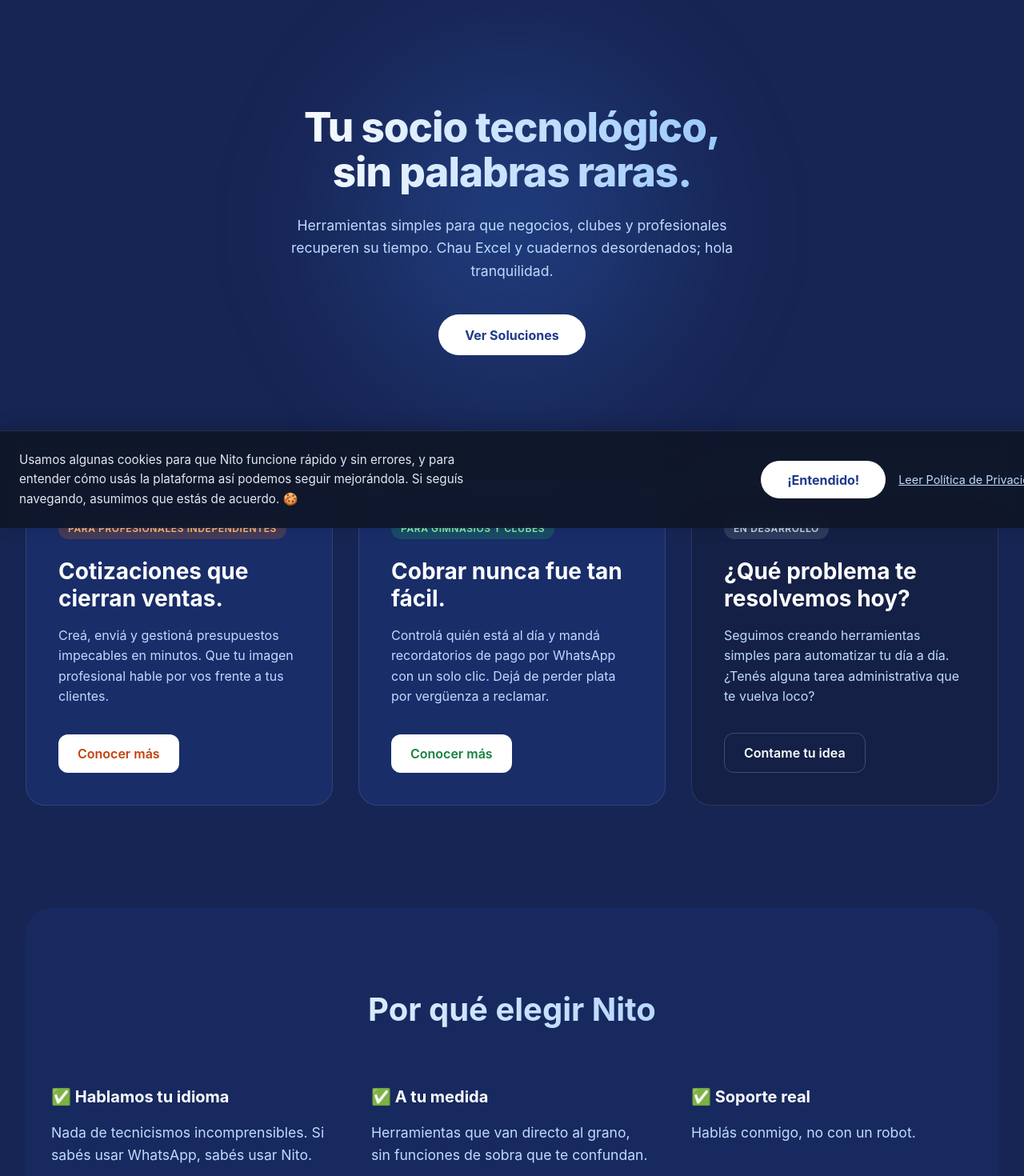
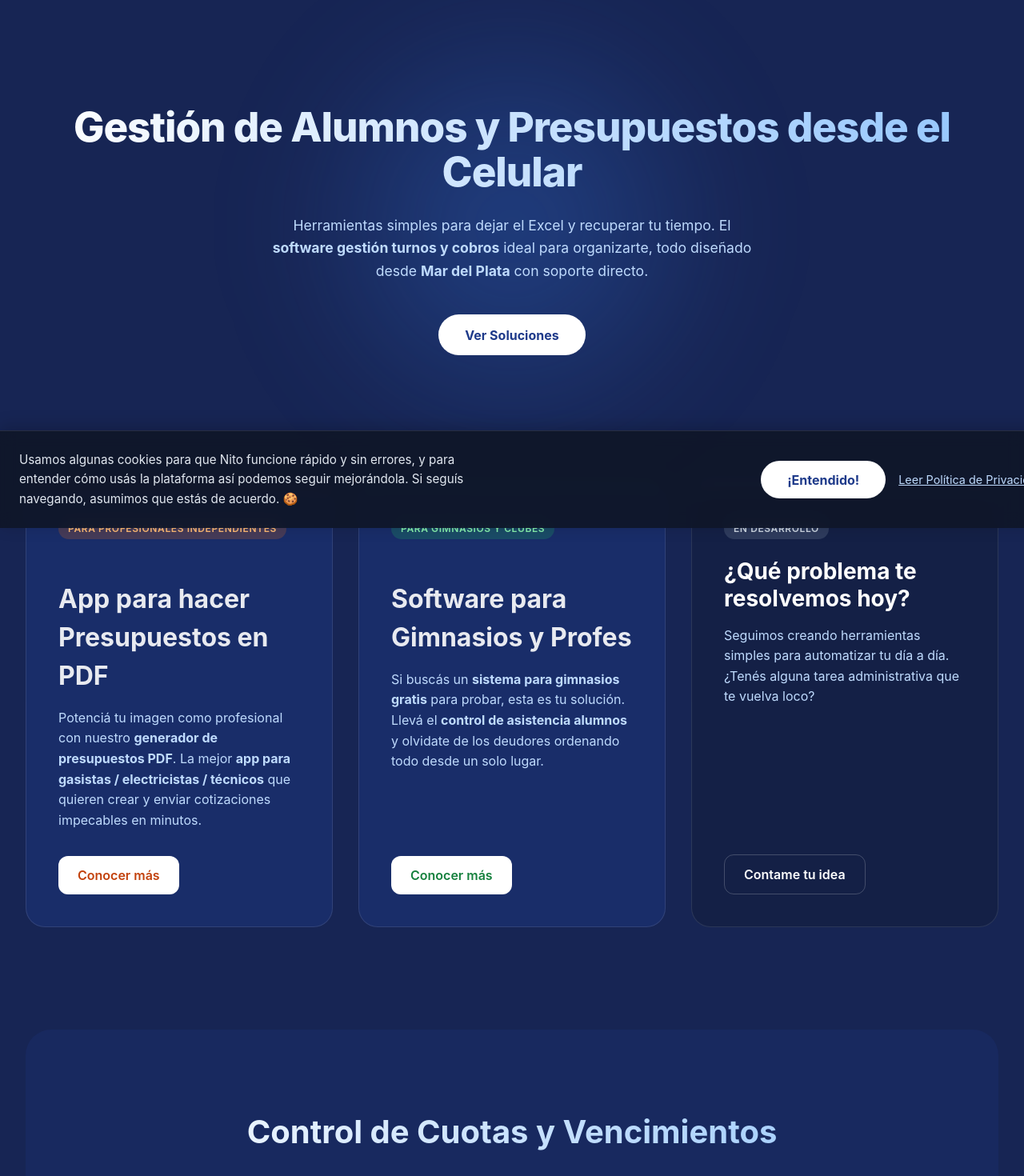
Before and after one commit to juanpablo-mdp/nito-landing, a React (Vite) app: page / in a window 1280 px wide. Shown: the part 140-1610 px from the top of the page at 80% size. Built offline with nearby package versions, Linux system fonts and the light colour scheme.

Commit message:
SEO optimizaciones

```diff
--- a/index.html
+++ b/index.html
@@ -5,15 +5,16 @@
   <meta charset="UTF-8" />
   <link rel="icon" type="image/png" href="/favicon.png" />
   <meta name="viewport" content="width=device-width, initial-scale=1.0" />
-  <title>Nito Presupuestador</title>
+  <title>Sistema de Gestión para Gimnasios y Presupuestos PDF | Nito App Argentina</title>
   <meta name="description"
-    content="Gestiona, envía y cobra más rápido. La herramienta definitiva para emprendedores." />
+    content="Dejá el Excel. App para control de cuotas de gimnasios, alumnos y generación de presupuestos en PDF desde el celular. Probá gratis. Soporte en Argentina." />
+  <meta name="google-site-verification" content="z5F0hcjxLKG2mK35R5qO2ULtbgigh2HnyGJPryhbn-Q" />
   <!-- Meta Pixel Code -->
   <script>
     !function (f, b, e, v, n, t, s) {
       if (f.fbq) return; n = f.fbq = function () {
         n.callMethod ?
-        n.callMethod.apply(n, arguments) : n.queue.push(arguments)
+          n.callMethod.apply(n, arguments) : n.queue.push(arguments)
       };
       if (!f._fbq) f._fbq = n; n.push = n; n.loaded = !0; n.version = '2.0';
       n.queue = []; t = b.createElement(e); t.async = !0;
--- a/src/App.tsx
+++ b/src/App.tsx
@@ -18,9 +18,9 @@
 
       <main>
         <section className="hero">
-          <h1>Tu socio tecnológico,<br />sin palabras raras.</h1>
+          <h1>Gestión de Alumnos y Presupuestos desde el Celular</h1>
           <p>
-            Herramientas simples para que negocios, clubes y profesionales recuperen su tiempo. Chau Excel y cuadernos desordenados; hola tranquilidad.
+            Herramientas simples para dejar el Excel y recuperar tu tiempo. El <strong>software gestión turnos y cobros</strong> ideal para organizarte, todo diseñado desde <strong>Mar del Plata</strong> con soporte directo.
           </p>
           <div style={{ marginTop: '2.5rem', display: 'flex', gap: '1rem', justifyContent: 'center' }}>
             <a href="#solutions" className="btn btn-primary">
@@ -32,15 +32,15 @@
         <section id="solutions" className="solutions">
           <div className="solution-card presupuestos">
             <span className="tag">Para Profesionales Independientes</span>
-            <h3>Cotizaciones que cierran ventas.</h3>
-            <p>Creá, enviá y gestioná presupuestos impecables en minutos. Que tu imagen profesional hable por vos frente a tus clientes.</p>
+            <h2>App para hacer Presupuestos en PDF</h2>
+            <p>Potenciá tu imagen como profesional con nuestro <strong>generador de presupuestos PDF</strong>. La mejor <strong>app para gasistas / electricistas / técnicos</strong> que quieren crear y enviar cotizaciones impecables en minutos.</p>
             <a href="https://presupuestos.nitoapp.online" className="btn-card">Conocer más</a>
           </div>
 
           <div className="solution-card socios">
             <span className="tag">Para Gimnasios y Clubes</span>
-            <h3>Cobrar nunca fue tan fácil.</h3>
-            <p>Controlá quién está al día y mandá recordatorios de pago por WhatsApp con un solo clic. Dejá de perder plata por vergüenza a reclamar.</p>
+            <h2>Software para Gimnasios y Profes</h2>
+            <p>Si buscás un <strong>sistema para gimnasios gratis</strong> para probar, esta es tu solución. Llevá el <strong>control de asistencia alumnos</strong> y olvidate de los deudores ordenando todo desde un solo lugar.</p>
             <a href="https://socios.nitoapp.online" className="btn-card">Conocer más</a>
           </div>
 
@@ -53,19 +53,19 @@
         </section>
 
         <section className="trust-section">
-          <h2>Por qué elegir Nito</h2>
+          <h2>Control de Cuotas y Vencimientos</h2>
           <div className="benefits-grid">
             <div className="benefit-item">
               <h3>✅ Hablamos tu idioma</h3>
-              <p>Nada de tecnicismos incomprensibles. Si sabés usar WhatsApp, sabés usar Nito.</p>
+              <p>Nada de tecnicismos incomprensibles. Si sabés usar WhatsApp, sabés usar Nito para gestionar todo.</p>
             </div>
             <div className="benefit-item">
               <h3>✅ A tu medida</h3>
-              <p>Herramientas que van directo al grano, sin funciones de sobra que te confundan.</p>
+              <p>Herramientas que van directo al grano. Nada de interfaces complicadas, solo lo que tu negocio necesita.</p>
             </div>
             <div className="benefit-item">
-              <h3>✅ Soporte real</h3>
-              <p>Hablás conmigo, no con un robot.</p>
+              <h3>✅ Soporte local</h3>
+              <p>Desarrollado en <strong>Mar del Plata</strong>. Hablás conmigo directamente para resolver tus dudas rápido.</p>
             </div>
           </div>
         </section>
```
Also changed, not shown: public/robots.txt (added), 1 other file (tests, documents, lock files or other folders).
